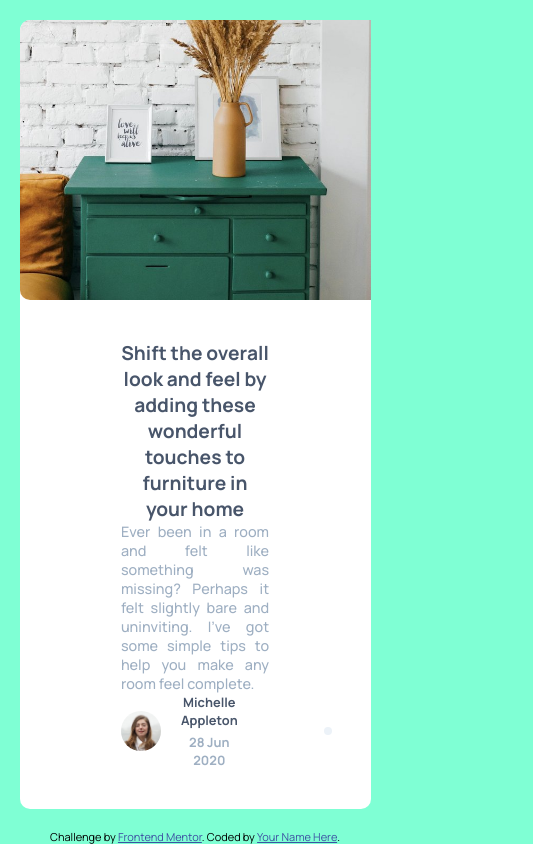
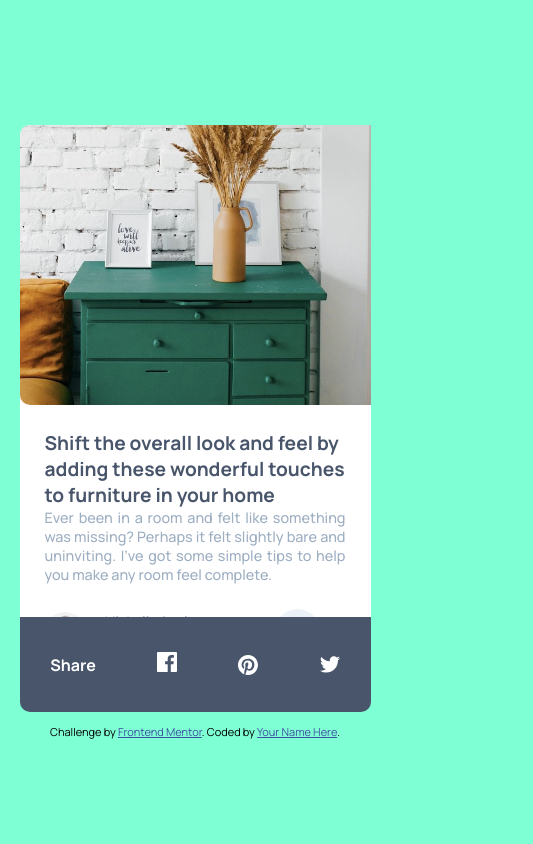
Before and after one commit to EDWINTOAPANTA02/article-preview, a plain HTML site: page index.html in a window 390 px wide. Shown: the whole page, 533 px wide, since content can reach past the window. Drawn offline with Linux system fonts and the light colour scheme.

Commit message:
second commit

```diff
--- a/app.js
+++ b/app.js
@@ -4,15 +4,15 @@ const shareBtn = document.querySelector('.share_contaier')
 shareBtn.addEventListener('click', (e) =>{
     e.stopPropagation();
     console.log('entre aqui')
-    if(dialogoDiv.style.visibility === 'hidden'){
+    if(dialogoDiv.style.display === 'none'){
         console.log('entre aqui tam')
-        dialogoDiv.style.visibility = 'visible'
+        dialogoDiv.style.display = 'flex'
     }else{
-        dialogoDiv.style.visibility = 'hidden'
+        dialogoDiv.style.display = 'none'
     }
 
 });
 
 document.addEventListener('click', ()=>{
-    dialogoDiv.style.visibility = 'hidden'
+    dialogoDiv.style.display = 'none'
 })
--- a/style.css
+++ b/style.css
@@ -13,7 +13,7 @@ body{
     box-sizing: border-box;
 }
 .dialogo {
-    visibility: hidden;
+    display: none;
     position: absolute;
     width: 250px;
     height: 50px;
@@ -128,11 +128,11 @@ p,h3{
 }
 
 @media (max-width: 495px){
+
     body{
         background-color: aquamarine;
-        align-content: center;
+        display: flex;
         justify-content: center;
-        text-align: center;
     }
     .container{
         width: 90%;
@@ -145,4 +145,39 @@ p,h3{
         width: 100%;
     }
 
+    .share_contaier{
+        width: 45px;
+        height: 45px;
+        margin-left: 0;
+    }
+    .share{
+        height: 20px;
+        width: 20px;
+    }
+    .descripcion{
+        min-width: 100%;
+        padding: 25px;
+        margin-bottom: 25px;
+    }
+    .autor_container{
+        min-width: 90%;
+        margin-top: 25px;
+    }
+
+    .autor_descripcion{
+        min-width: 150px;
+    }
+    .dialogo{
+        visibility: visible !important;
+        top: 85%;
+        left: 0;
+        width: 100%;
+        height: 95px;
+        border-top-left-radius:0 ;
+        border-top-right-radius: 0;
+
+    }
+    .triangulo{
+        display: none;
+    }
 }
```
